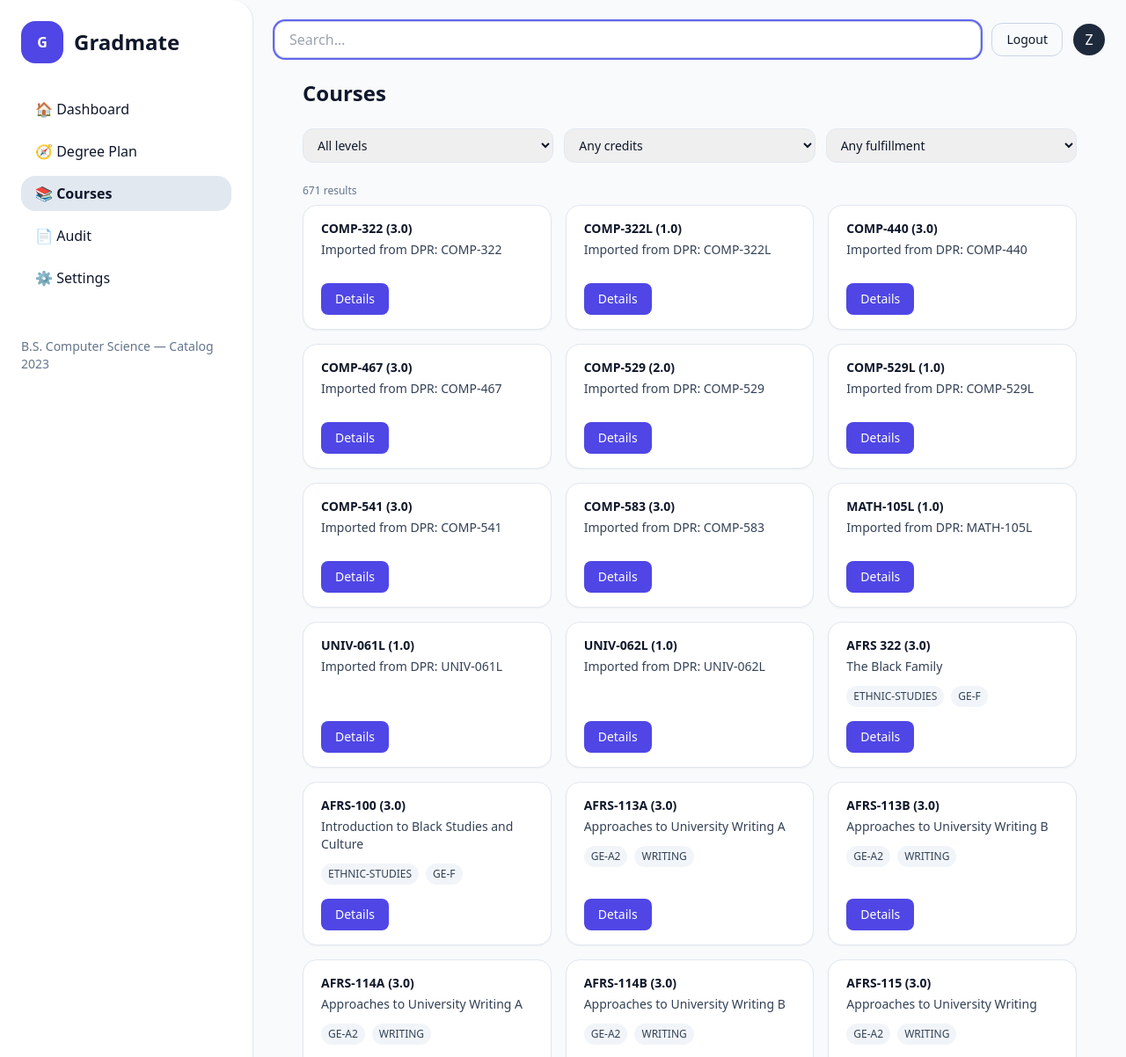
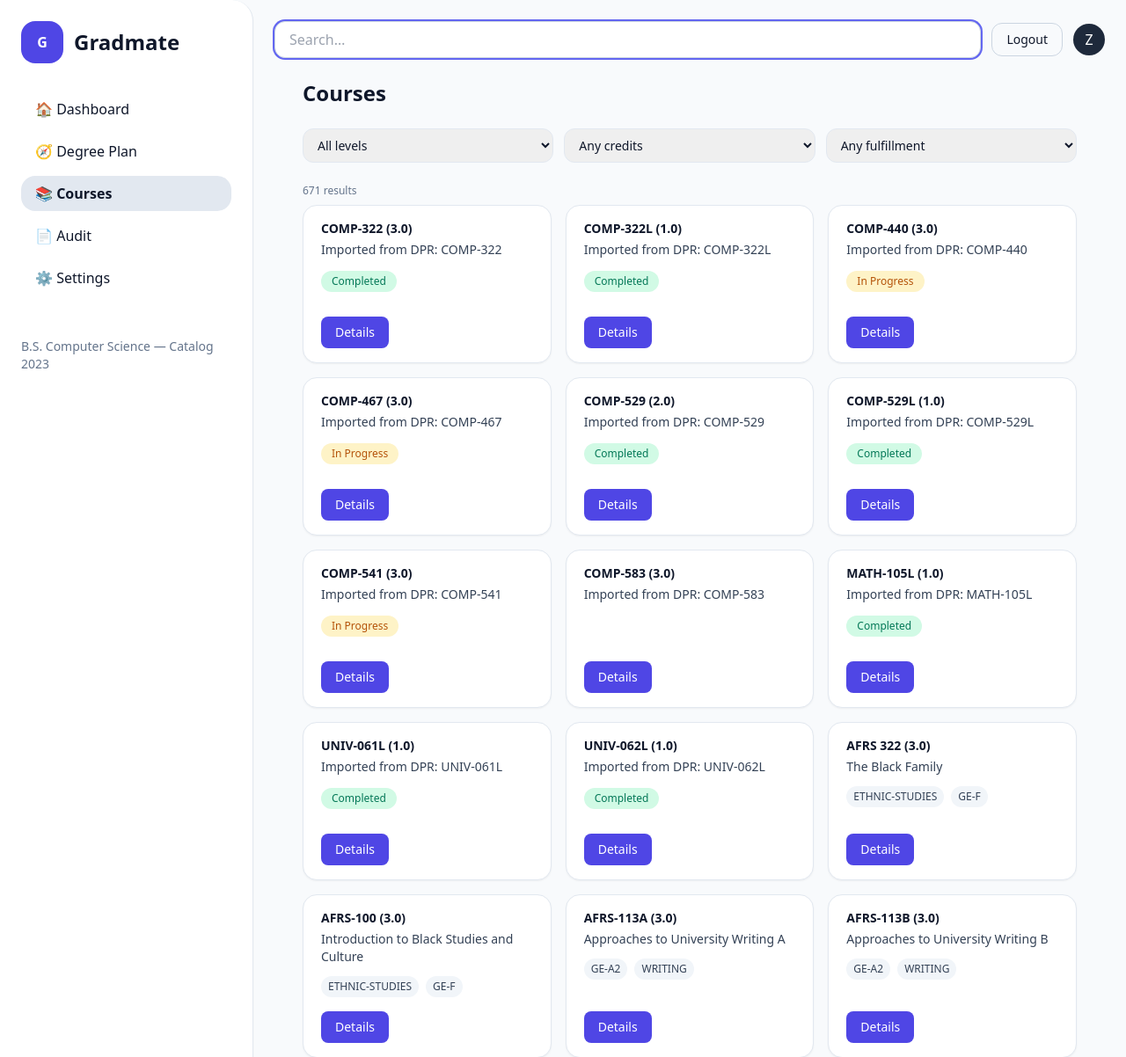
Before and after one commit to MBhuva6304/Gradmate, a Django app: page /courses/ in a window 1280 px wide. Shown: the top 1202 px of the page at 88% size. Run offline with Django 5.2, Linux system fonts and the light colour scheme; a user stored in the database is signed in; data comes from the database, SQL or seed files in the repository; both versions use the stored data as it was after the commit; some libraries are stand-ins or nearby versions.

Commit message:
Updated Course Progress Badge in Course Detail Views

```diff
--- a/templates/courses.html
+++ b/templates/courses.html
@@ -70,11 +70,20 @@ class="grid grid-cols-1 md:grid-cols-3 gap-3 mb-6">
         <p class="text-sm font-semibold text-slate-900">
           {{ c.code }} ({{ c.credits }})
         </p>
+
         <p class="mt-1 text-sm text-slate-700">
           {{ c.title }}
         </p>
 
-          <!-- tags row (only fulfillment tags) -->
+        {% if c.progress_label %}
+          <div class="mt-3">
+            <span class="inline-flex items-center rounded-full px-3 py-1 text-xs font-medium {{ c.progress_badge_class }}">
+              {{ c.progress_label }}
+            </span>
+          </div>
+        {% endif %}
+
+        <!-- tags row -->
         <div class="mt-3 flex flex-wrap gap-2">
           {% for t in c.tags.all %}
             <span class="px-2 py-1 text-xs rounded-full bg-slate-100 text-slate-700">
@@ -84,7 +93,6 @@ class="grid grid-cols-1 md:grid-cols-3 gap-3 mb-6">
         </div>
       </div>
 
-        <!-- Details button -->
       <div class="mt-4">
         <a
           href="{% url 'course_detail' c.id %}?partial=1"
@@ -98,7 +106,6 @@ class="grid grid-cols-1 md:grid-cols-3 gap-3 mb-6">
   {% empty %}
     <p class="text-sm text-slate-600">No courses found for your program / catalog year.</p>
   {% endfor %}
-  </div>
 </div>
 
 <!-- Slide-over panel backdrop -->
--- a/users/views.py
+++ b/users/views.py
@@ -1334,6 +1334,27 @@ def courses_page(request):
 
     courses = list(base_qs)
 
+    completed_ids = set(
+        CompletedClass.objects.filter(profile=profile).values_list("course_id", flat=True)
+    )
+    in_progress_ids = set(
+        InProgressClass.objects.filter(profile=profile).values_list("course_id", flat=True)
+    )
+
+    for c in courses:
+        if c.id in completed_ids:
+            c.progress_status = "completed"
+            c.progress_label = "Completed"
+            c.progress_badge_class = "bg-emerald-100 text-emerald-700"
+        elif c.id in in_progress_ids:
+            c.progress_status = "in_progress"
+            c.progress_label = "In Progress"
+            c.progress_badge_class = "bg-amber-100 text-amber-700"
+        else:
+            c.progress_status = ""
+            c.progress_label = ""
+            c.progress_badge_class = ""
+
     level_param = request.GET.get("level", "").strip()
     LEVEL_RANGES = {
         "000-099": (0, 99),
@@ -1453,6 +1474,22 @@ def course_detail(request, pk: int):
         else []
     )
 
+    is_completed = CompletedClass.objects.filter(profile=profile, course=course).exists()
+    is_in_progress = InProgressClass.objects.filter(profile=profile, course=course).exists()
+
+    if is_completed:
+        progress_status = "completed"
+        progress_label = "Completed"
+        progress_badge_class = "bg-emerald-100 text-emerald-700"
+    elif is_in_progress:
+        progress_status = "in_progress"
+        progress_label = "In Progress"
+        progress_badge_class = "bg-amber-100 text-amber-700"
+    else:
+        progress_status = ""
+        progress_label = ""
+        progress_badge_class = ""
+
     ctx = {
         "c": course,
         "tags": tags,
@@ -1460,6 +1497,9 @@ def course_detail(request, pk: int):
         "groups": groups,
         "offered": offered,
         "profile": profile,
+        "progress_status": progress_status,
+        "progress_label": progress_label,
+        "progress_badge_class": progress_badge_class,
     }
 
     if _wants_partial(request):
```
Also changed, not shown: templates/course_detail_modal.html (+8 -0 lines), templates/courses_list.html (+11 -3 lines), users/management/commands/test_attach_basic_ic.py (added, +73 -0 lines), db.sqlite3. Lines whose indentation alone changed are shown as unchanged.
